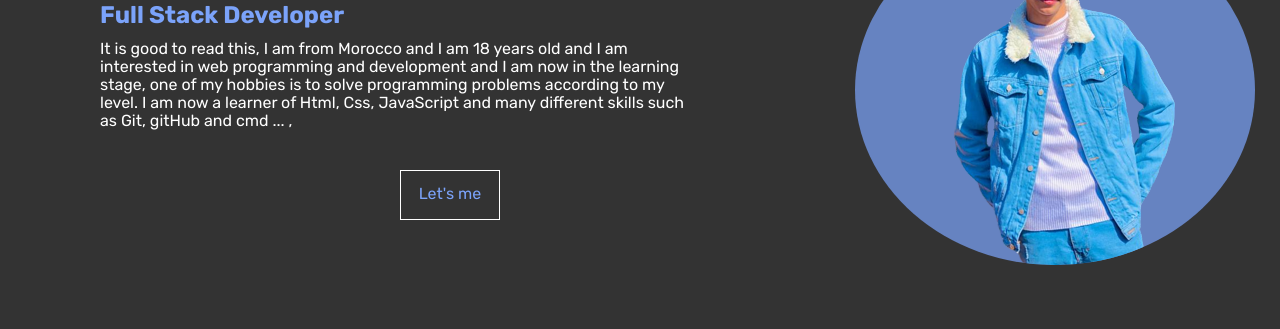
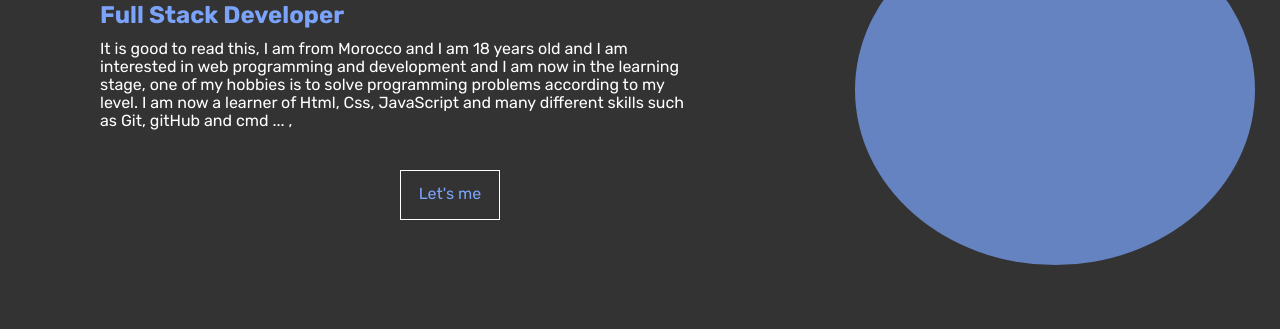
Before and after one commit to maroiane2/My-site-Web, a plain HTML site: page index.html in a window 1280 px wide. Shown: the part 237-566 px from the top of the page. Drawn offline with Linux system fonts and the light colour scheme.

Commit message:
Update index.html

```diff
--- a/index.html
+++ b/index.html
@@ -44,7 +44,7 @@
             </div>
         </div>
         <div class="MyAmg">
-            <img src="images/18fe248d-6c7b-4d39-ac2f-c8be6caf845a-removebg-preview.png" alt="">
+            <img src="" alt="">
         </div>
     </div>
     <div class="FTIn">
```
